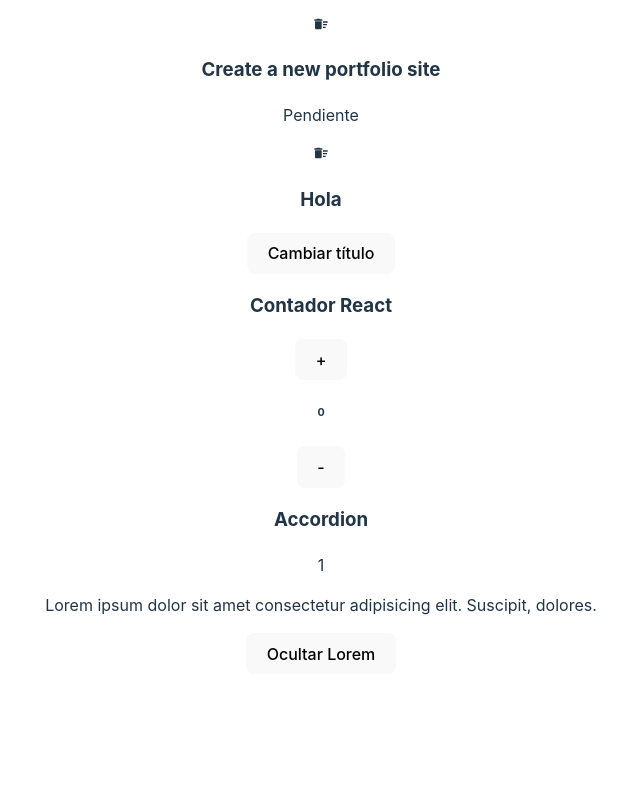
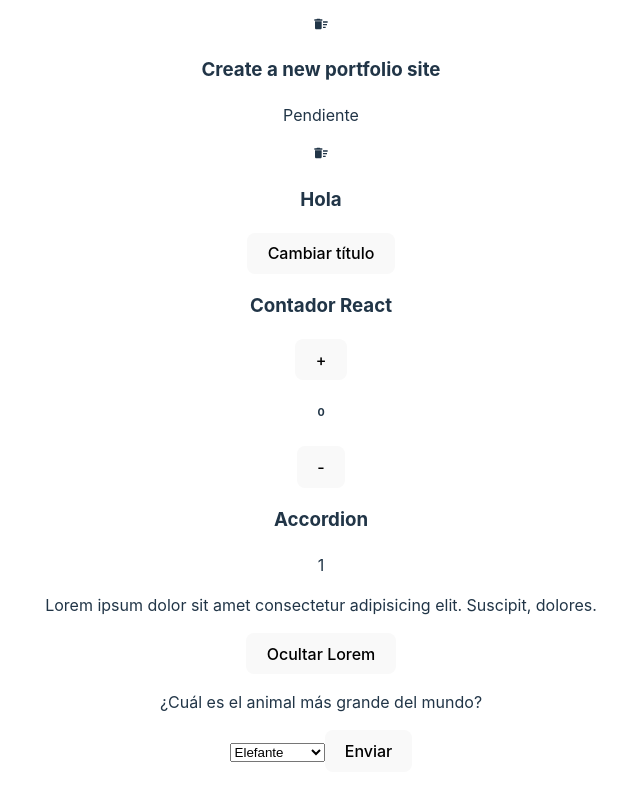
Before and after one commit to Natalia-Schwindt/ejercicioReactClase06, a React (Vite) app: page / in a window 1280 px wide. Shown: the part 423-1223 px from the top of the page, without its empty margins (319-959 px from the left). Before the commit the page ends 1129 px from the top, so only its background shows below. Built offline with nearby package versions, Linux system fonts and the light colour scheme.

Commit message:
clase 08-11-24

```diff
--- a/src/App.jsx
+++ b/src/App.jsx
@@ -1,10 +1,10 @@
-import './App.css'
-import Accordion from './components/Accordion'
-import Count from './components/Count'
-import List from './components/List'
-import { tasks } from './dataBase/data'
-import  Title from './components/Title'
-
+import './App.css';
+import Accordion from './components/Accordion';
+import Count from './components/Count';
+import List from './components/List';
+import { tasks } from './dataBase/data';
+import  Title from './components/Title';
+import Quiz from './components/Quiz';
 
 function App() {
 
@@ -14,12 +14,9 @@ function App() {
         <Title />
         <Count />
         <Accordion/>
+        <Quiz />
       </div>
   )
 }
 
 export default App
-
-//Limpiar el proyecto
-
-//Dar estilos con CSS.
--- /dev/null
+++ b/src/components/Quiz.jsx
@@ -0,0 +1,41 @@
+import { useState } from "react";
+import { questions } from "../dataBase/question";
+
+const Quiz = () => {
+
+    const [answerValue, setAnswerValue] = useState('');
+    const [current, setCurrent] = useState(0);
+    const data = questions[current];
+
+    const validateAnswer = (e) => {
+        e.preventDefault();
+        if (!answerValue){
+            alert('Debe elegir una opción')
+            return
+        }
+        const answer = data.answers.find((answer) => answerValue === answer.id)
+        if (answer.correct) {
+            alert('Es correcto!')
+            if(current + 1 < data.answers.length){
+                setCurrent((prev) => prev + 1)
+            }
+        } else {
+            alert('Es incorrecto!')
+        }
+        console.log(answer);
+    }
+  return (
+    <div>
+        <p>{data.question}</p>
+      <form onSubmit={validateAnswer}>
+        <select onChange={(e)=> setAnswerValue(e.target.value)} name="" id="">
+            {data.answers.map((answer)=> <option value={answer.id} key={answer.id}>{answer.text}</option>)}
+        </select>
+        {/* {!answerValue ? <p>Correcto!</p> : <p>Incorrecto!</p>} */}
+        <button type="submit">Enviar</button>
+      </form>
+    </div>
+  );
+};
+
+export default Quiz;
--- /dev/null
+++ b/src/dataBase/question.js
@@ -0,0 +1,29 @@
+export const questions = [
+    {
+      question: "¿Cuál es el animal más grande del mundo?",
+      answers: [
+        {id: "1", text: "Elefante" },
+        {id: "2", text: "Ballena azul", correct: true },
+        {id: "3", text: "Jirafa" },
+        {id: "4", text: "Hipopótamo" },
+      ],
+    },
+    {
+      question: "¿En qué año comenzó la Segunda Guerra Mundial?",
+      answers: [
+        {id: "1", text: "1936" },
+        {id: "2", text: "1939", correct: true },
+        {id: "3", text: "1942" },
+        {id: "4", text: "1945" },
+      ],
+    },
+    {
+      question: "¿Cuál es la capital de Australia?",
+      answers: [
+        {id: "1", text: "Sídney" },
+        {id: "2", text: "Melbourne" },
+        {id: "3", text: "Brisbane" },
+        {id: "4", text: "Canberra", correct: true },
+      ],
+    },
+  ];
```
